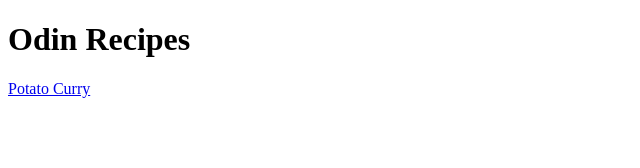
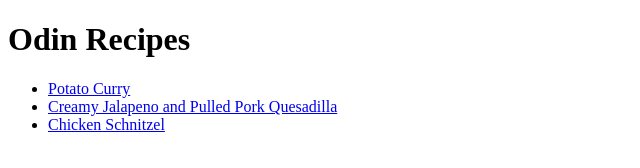
Before and after one commit to chknkiev/odin-recipes, a plain HTML site: page index.html in a window 1280 px wide. Shown: the whole page, without its empty margins (0-640 px from the left). Drawn offline with Linux system fonts and the light colour scheme.

Commit message:
Link recipe to index

```diff
--- a/index.html
+++ b/index.html
@@ -6,6 +6,10 @@
 </head>
 <body>
     <h1>Odin Recipes</h1>
-    <a href="./recipes/curry.html">Potato Curry</a>
+    <ul>
+    <li><a href="./recipes/curry.html">Potato Curry</a></li>
+    <li><a href="./recipes/quesadilla.html">Creamy Jalapeno and Pulled Pork Quesadilla</a></li>
+    <li><a href="./recipes/schnitzel.html">Chicken Schnitzel</a></li>
+    </ul>
 </body>
 </html>
```
Also changed, not shown: 1 other file.
